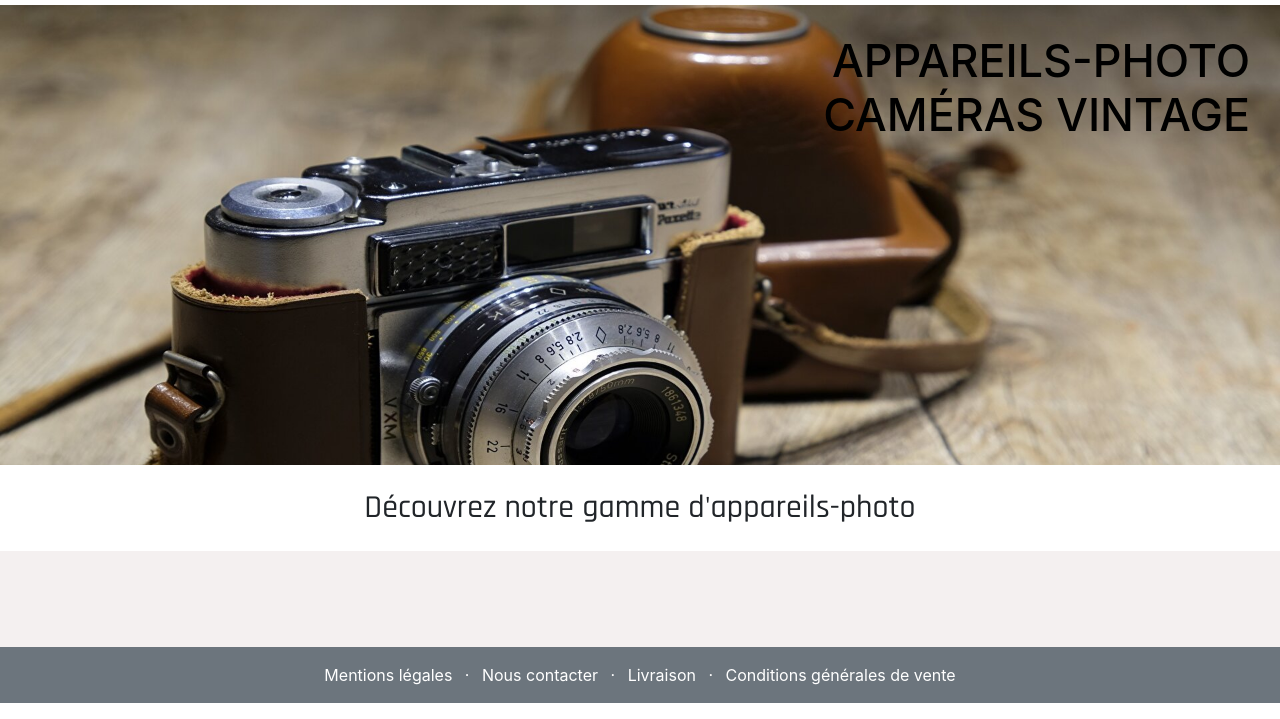
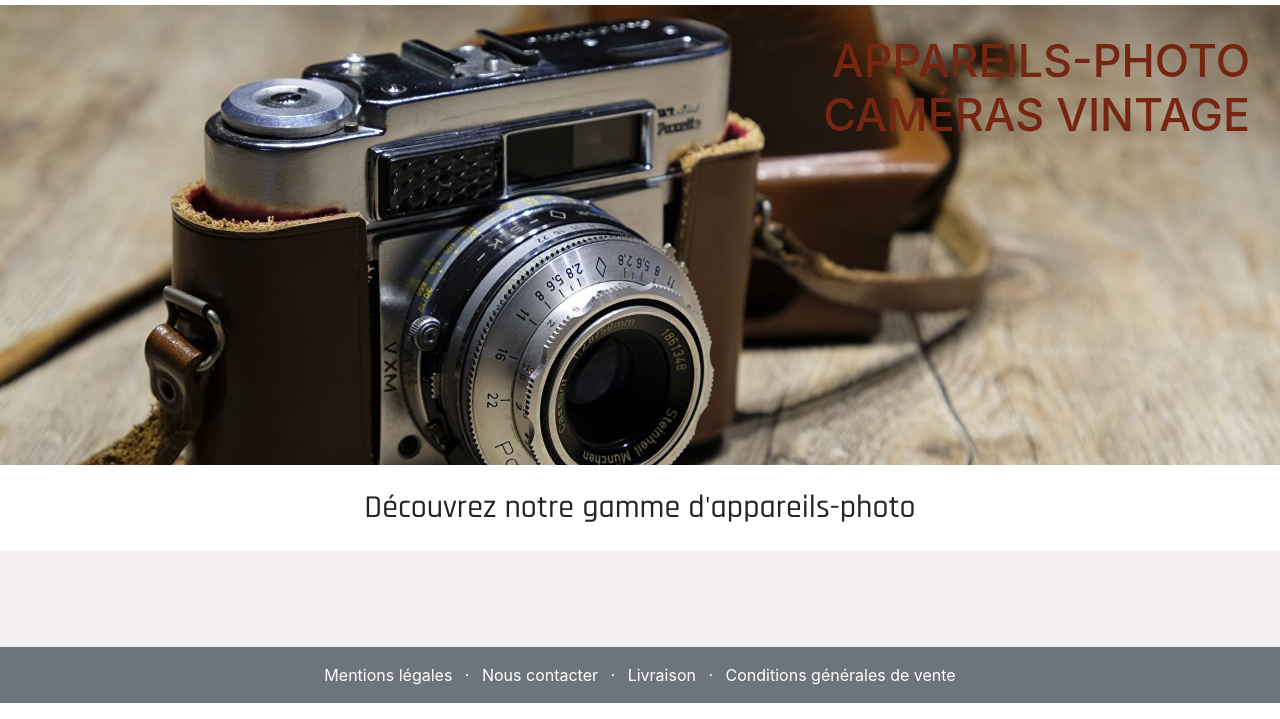
Before and after one commit to jessie2511/P5_Orinoco, a website: page index.html in a window 1280 px wide. Shown: the part 81-800 px from the top of the page. Drawn offline with nearby package versions, Linux system fonts and the light colour scheme; no server answers.

Commit message:
ajout photos dans dossier images, mod lien dans le css et mod couleur de la banniere

```diff
--- a/style.css
+++ b/style.css
@@ -1,5 +1,5 @@
 h1{
-  color: black;
+  color: #752612;
 }
 
 h2 {
@@ -25,7 +25,7 @@ footer a {
   font-size: 2.8em;
 }
 #banner {
-  background-image: url("retrocam.jpg");
+  background-image: url("images/rcvt1.jpg");
   background-size: cover;
   background-repeat: no-repeat;
   display: flex;
```
Also changed, not shown: images/rcvt1.jpg (added), images/thumb-1920-749123.jpg (added), images/vintage.jpg (added).
